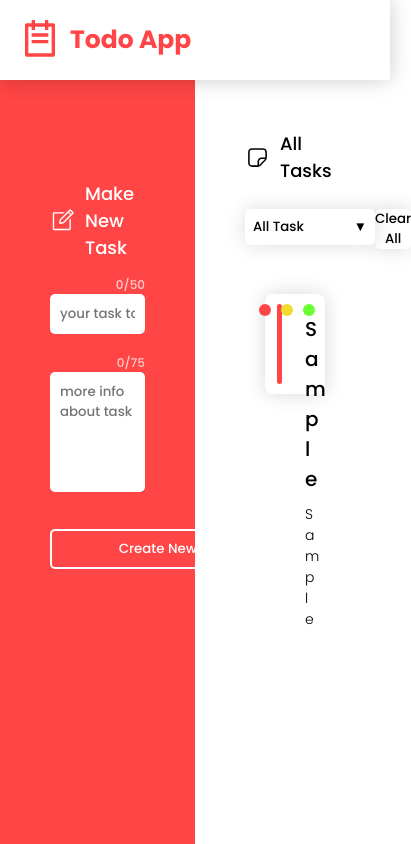
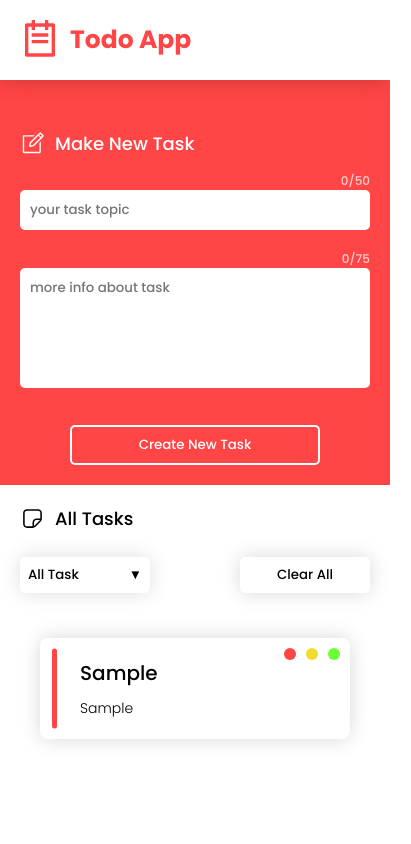
Before and after one commit to mostafa-kheibary/Todo-app-react, a React (Create React App) app: page / in a window 390 px wide. Both pictures are taken after typing "Sample", "Sample" into the empty fields and a click on the button "Create New Task". Shown: the whole page, 411 px wide, since content can reach past the window. Built offline with nearby package versions, Linux system fonts and the light colour scheme.

Commit message:
responsive evrything

```diff
--- a/src/components/PopUp/PopUp.css
+++ b/src/components/PopUp/PopUp.css
@@ -3,7 +3,7 @@
   visibility: hidden;
   z-index: 1000;
   text-align: center;
-  position: absolute;
+  position: fixed;
   top: 50%;
   left: 50%;
   border-radius: 5px;
--- a/src/components/Task/Task.jsx
+++ b/src/components/Task/Task.jsx
@@ -8,8 +8,8 @@ const Task = ({ isDone, topic, content, id }) => {
   return (
     <motion.div
       className='task'
-      initial={{ x: '-100%', margin: 0, height: 0 }}
-      animate={{ x: 0, height: 100, marginTop: 25 }}
+      initial={{ x: '-100%', margin: 0}}
+      animate={{ x: 0, marginTop: 25 }}
       exit={{
         x: '-100%',
         height: 0,
--- a/src/index.css
+++ b/src/index.css
@@ -8,6 +8,33 @@
 body {
   height: 100vh;
 }
-.container{
+.container {
   display: flex;
 }
+
+@media screen and (max-width: 1000px) {
+  .tasks {
+    padding: 20px !important ;
+  }
+  .add-task {
+    padding: 50px 20px 20px 20px !important;
+  }
+}
+
+
+@media screen and (max-width: 840px) {
+  .container{
+    flex-direction: column;
+  }
+  .container .tasks,.container .add-task{
+    width: 100%;
+    height: auto;
+  }
+}
+
+
+@media screen and (max-width: 500px) {
+  .pop-up{
+    width: 80% !important;
+  }
+}
```
